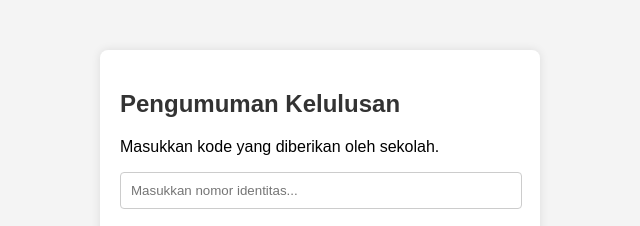
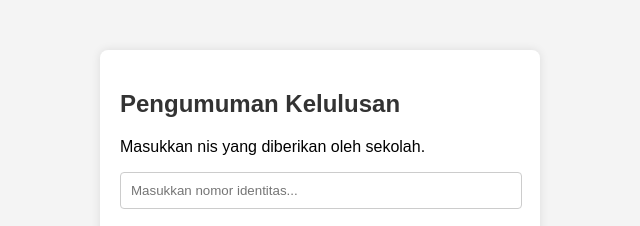
Before and after one commit to perdizx/kelulusan, a plain HTML site: page index.html in a window 1280 px wide. Shown: the top 226 px of the page, 320-960 px from the left. Drawn offline with Linux system fonts and the light colour scheme.

Commit message:
Update index.html

```diff
--- a/index.html
+++ b/index.html
@@ -9,7 +9,7 @@
 <body>
     <div class="container">
         <h2>Pengumuman Kelulusan</h2>
-        <p>Masukkan kode yang diberikan oleh sekolah.</p>
+        <p>Masukkan nis yang diberikan oleh sekolah.</p>
         <input type="text" id="nomor_identitas" placeholder="Masukkan nomor identitas...">
         <button onclick="cekKelulusan()">Cek</button>
         <p id="hasil"></p>
```
